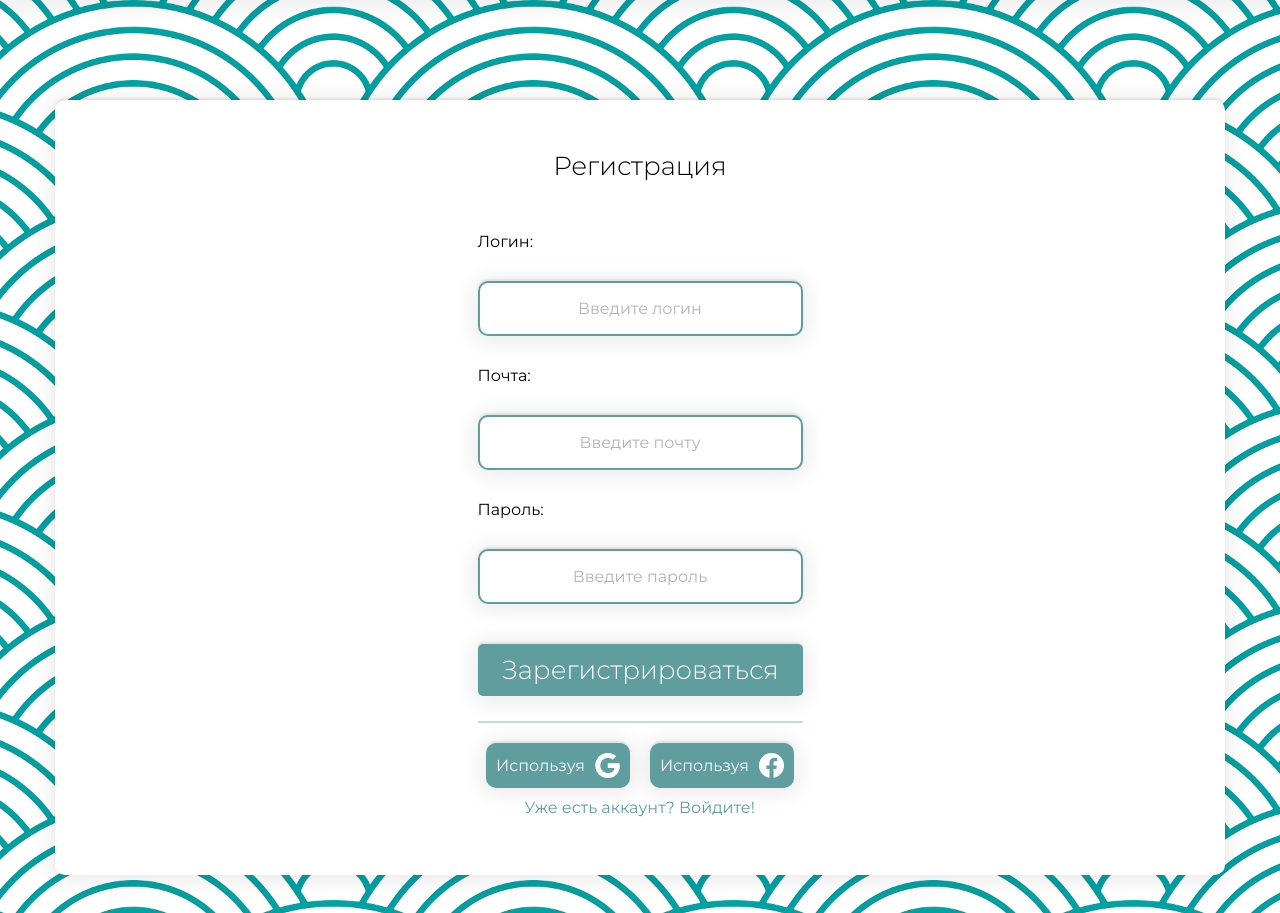
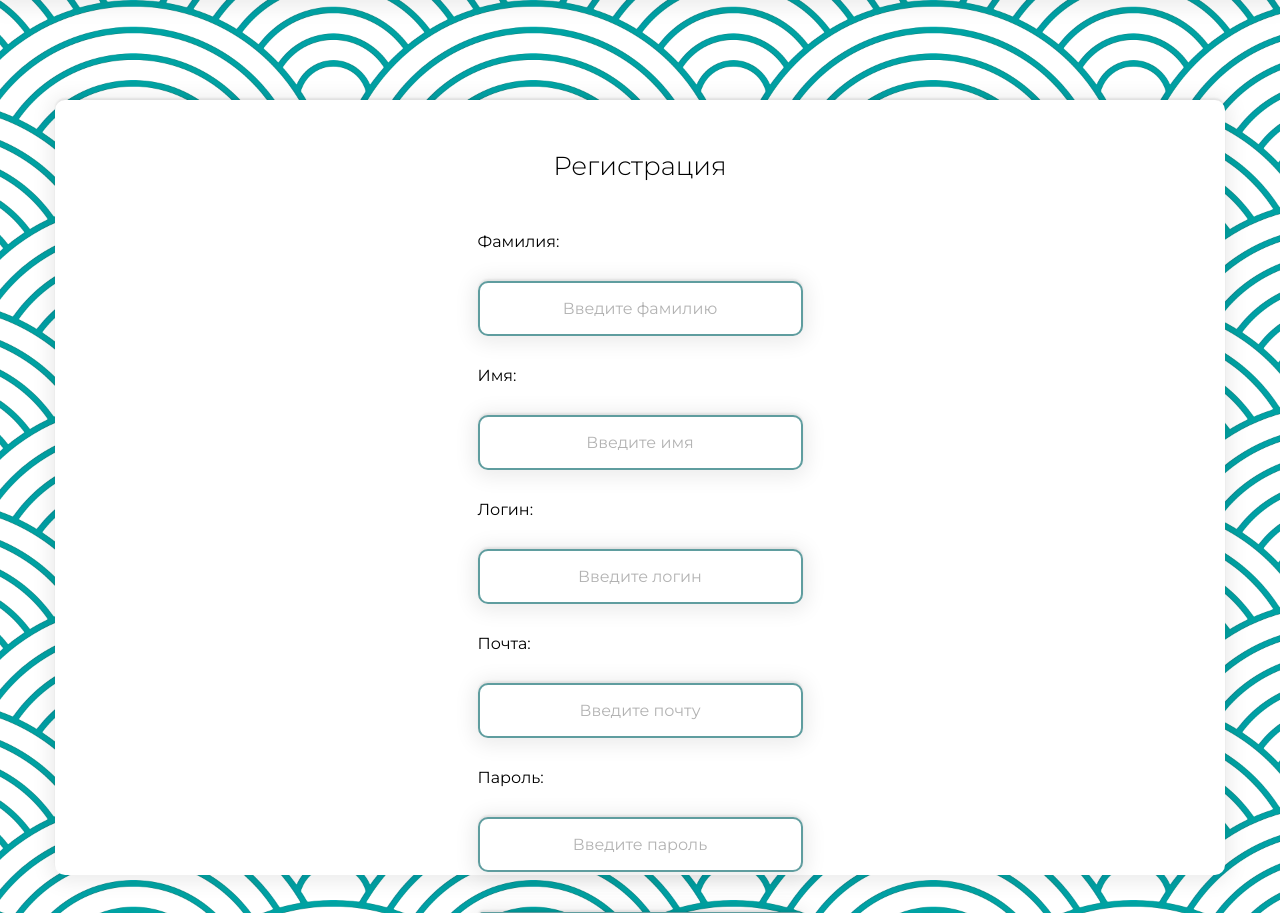
Before and after one commit to lalalaoalla/online-shop, a Django app: page /users/registation/ in a window 1280 px wide. Shown: the part 100-1013 px from the top of the page. Run offline with Django 5.2, Linux system fonts and the light colour scheme; parts of the project's set-up code (start-up, migrations or seed data) failed here and were passed over; some libraries are stand-ins or nearby versions.

Commit message:
парочка полей
Добавила парочку полей

```diff
--- a/tencho/users/templates/users/registration.html
+++ b/tencho/users/templates/users/registration.html
@@ -15,6 +15,10 @@
                 <p>Регистрация</p>
             </div>
             <div class="reg-form">
+                <label for="login">Фамилия:</label>
+                <input type="text" placeholder="Введите фамилию" name="login" id="login">
+                <label for="login">Имя:</label>
+                <input type="text" placeholder="Введите имя" name="login" id="login">
                 <label for="login">Логин:</label>
                 <input type="text" placeholder="Введите логин" name="login" id="login">
                 <label for="mail">Почта:</label>
```
